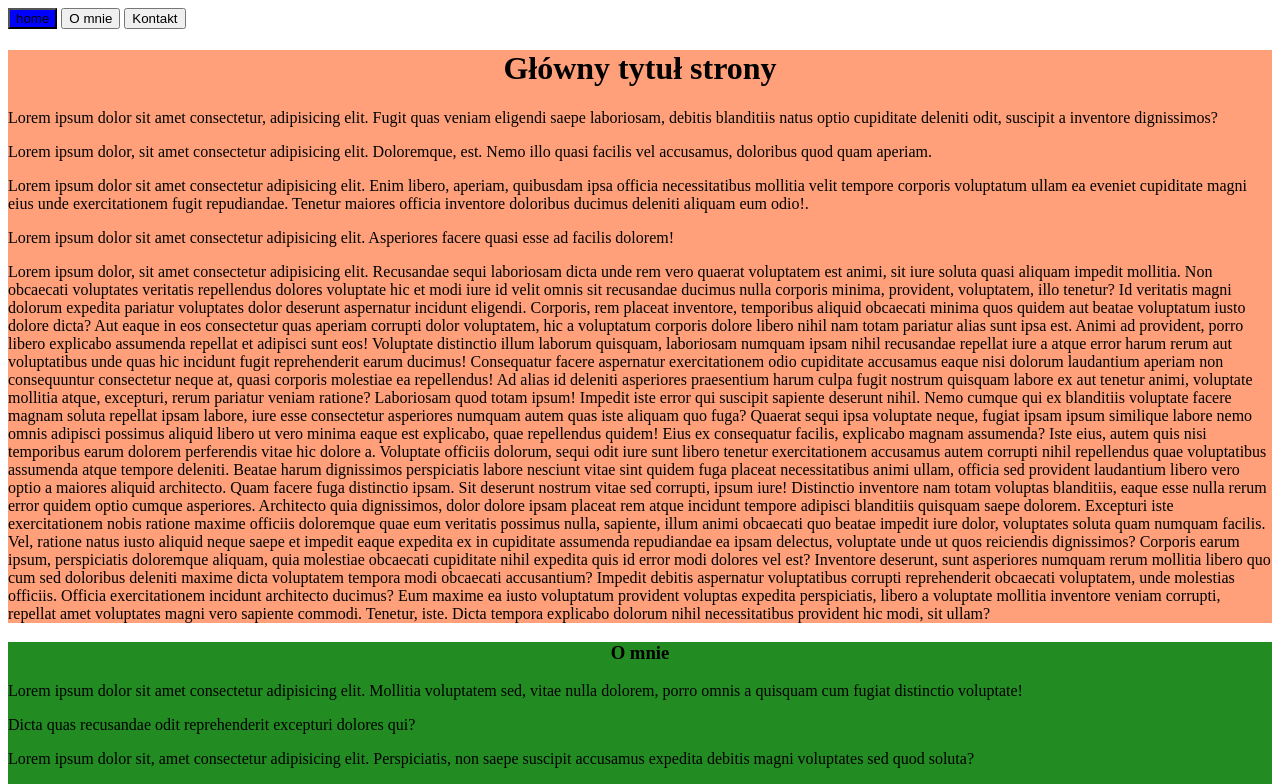
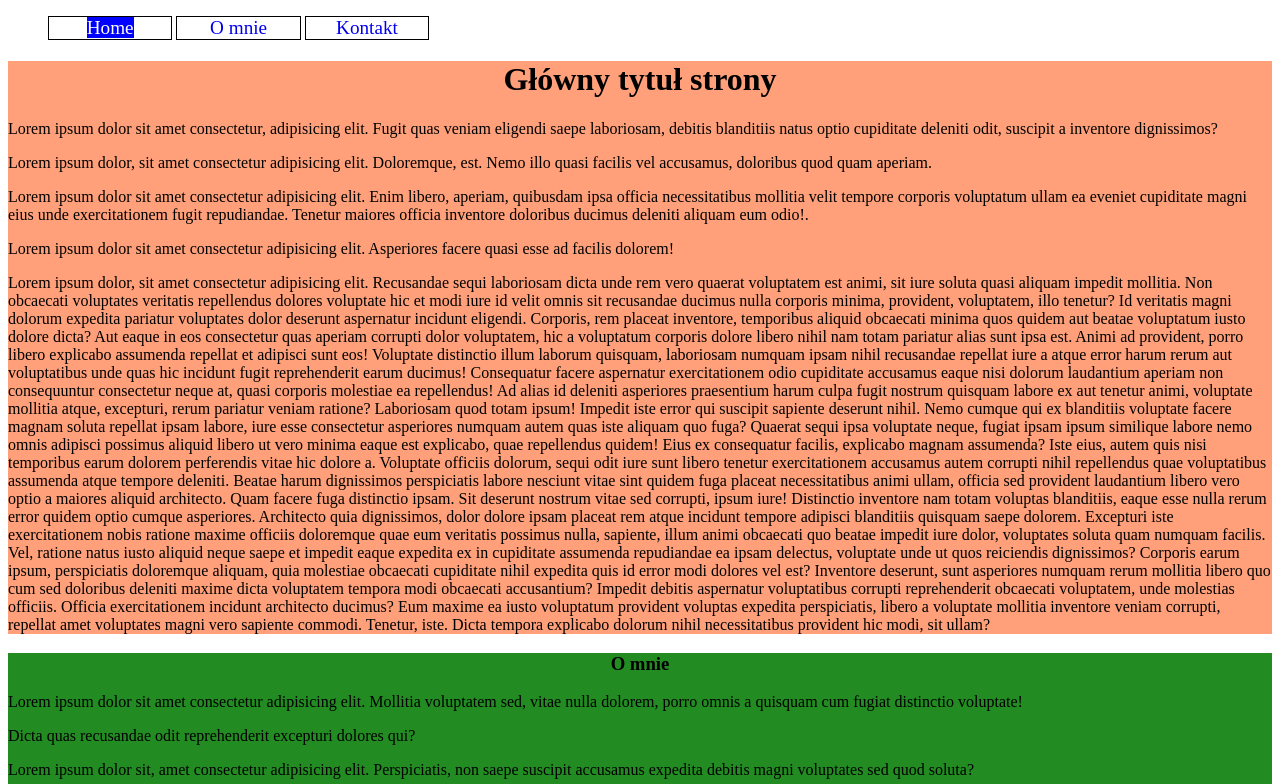
Before and after one commit to trismagostis/HTML, a plain HTML site: page 2-struktura-strony-html/index.html in a window 1280 px wide. Shown: the top 784 px of the page. Drawn offline with Linux system fonts and the light colour scheme.

Commit message:
zadanie 2 popr

```diff
--- a/2-struktura-strony-html/css/style.css
+++ b/2-struktura-strony-html/css/style.css
@@ -15,4 +15,24 @@ background-color: forestgreen;
 }
 #blue{
     background-color: blue;
+    color: white;
 }
+ul {
+    /* float: left;
+    width: 100%;
+    padding: 0;
+    margin: 0; */
+    list-style: none;
+    text-decoration: none;
+    }
+    li {
+        border: 1px black solid;
+        display: inline-block;
+        width: 10%;
+        font-size: 1.2em;
+        color:black;
+        text-align: center;
+    }
+    a {
+        text-decoration: none;
+    }
--- a/2-struktura-strony-html/index.html
+++ b/2-struktura-strony-html/index.html
@@ -9,9 +9,11 @@
 </head>
 <body>
     <nav>
-    <a href="#main"><input type="button" value="home" id="blue"></a>
-    <a href="#aboutMe"><input type="button" value="O mnie"></a>
-    <a href="#contact"><input type="button" value="Kontakt"></a>
+        <ul>
+            <li><a href="#main" id="blue">Home</a></li>
+            <li><a href="#aboutMe">O mnie</a></li>
+            <li><a href="#contact">Kontakt</a></li>
+        </ul>
     </nav>
     <header id="main">
         <h1>Główny tytuł strony</h1>
```
Lines whose indentation alone changed are shown as unchanged.
